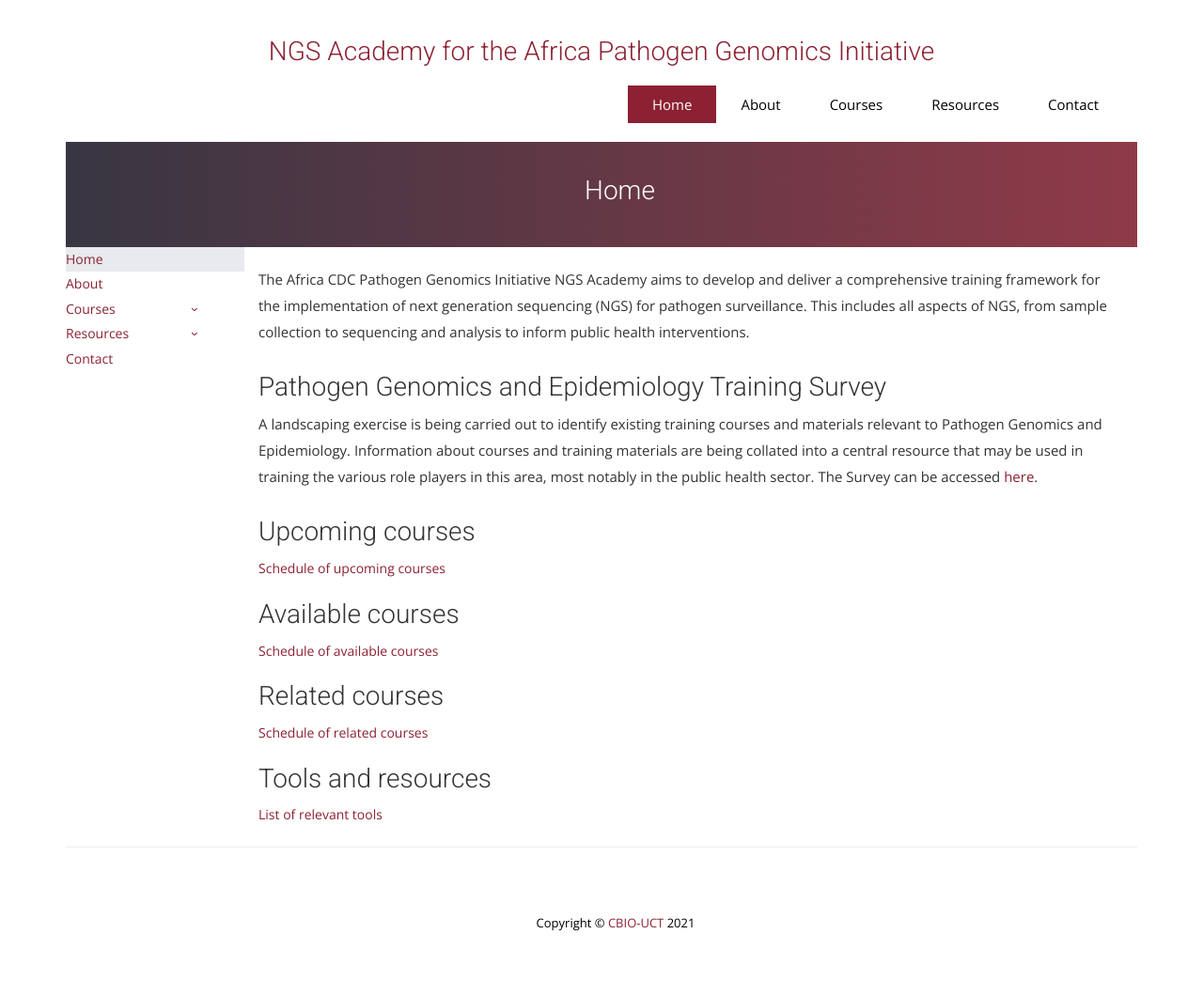
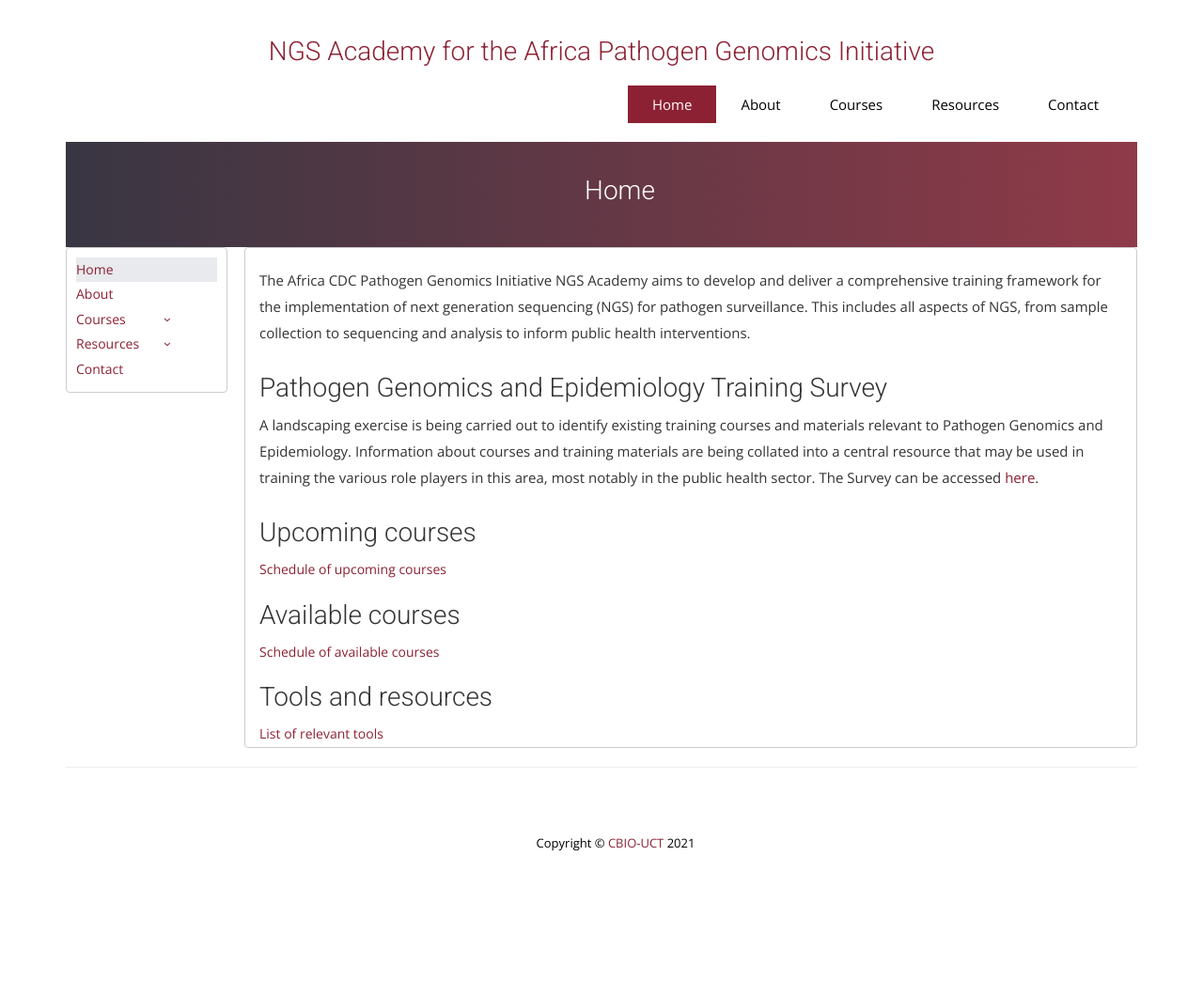
Before and after one commit to pmaturure3/ngs-academy, a Jekyll site: the page built from index.html, in a window 1280 px wide. Shown: the whole page at 94% size. Built offline with Jekyll 4.4.1, drawn with Linux system fonts in a browser that asks for light colours; nearby versions of some CDN libraries; some web fonts are replaced; comment, search, counter and statistics services are not loaded; after the commit the page ends 975 px from its top, so only the background shows below that.

Commit message:
updated courses

```diff
--- a/_includes/side-nav_js.html
+++ b/_includes/side-nav_js.html
@@ -65,7 +65,7 @@
         background-color: yellow !important;
     }
 </style>
-<div class="row">
+<div class="row side_nav_border">
 
     <nav class="side-main-nav">
         <ul class="side-main-nav-ul">
@@ -87,7 +87,7 @@
 
                 <ul class="courselist indent_sub_list">
                     <li {% if page.url=="/courses/related-courses/" %} class="sub_color" {% endif %}><a
-                            href="{{ site.url }}courses/related-courses/"> Related courses </a></li>
+                            href="{{ site.url }}courses/available-courses/"> Related courses </a></li>
 
                 </ul>
 
--- a/_layouts/default.html
+++ b/_layouts/default.html
@@ -181,7 +181,7 @@
 
                 </div>
 
-                <div class="col-lg-10 col-md-10 col-sm-10" class="my-auto">
+                <div class="col-lg-10 col-md-10 col-sm-10 cont_side_nav_border" class="my-auto">
                     {{content}}
                 </div>
 
--- a/courses.html
+++ b/courses.html
@@ -65,7 +65,7 @@
     {% endfor %}
 
   </div>
-  <div id="section3" class="blockx side_menu_bg">
+  <!-- <div id="section3" class="blockx side_menu_bg">
     <h3>Related courses</h3>
     <hr>
     {% for post in site.posts %}
@@ -82,7 +82,7 @@
     {% endif %}
     {% endfor %}
 
-  </div>
+  </div> -->
 
 
 
--- a/css/style.css
+++ b/css/style.css
@@ -997,3 +997,21 @@
 .rounded-corners{
   border-radius: 15px;
 }
+
+
+.cont_side_nav_border{
+
+  border: 1px solid #ccc;
+  border-radius:4px;
+  /* margin:0.5px; */
+
+}
+
+.side_nav_border{
+
+  border: 1px solid #ccc;
+  border-radius:4px;
+padding: 10px;
+margin-right:3px;
+
+}
--- a/index.html
+++ b/index.html
@@ -59,7 +59,7 @@
   </div>
 </div>
 
-<div class="row ">
+<!-- <div class="row ">
 
   <div class="col-sm-12">
 
@@ -68,7 +68,7 @@
     <a href="{{ site.baseurl }}/courses">Schedule of related
       courses</a>
   </div>
-</div>
+</div> -->
 
 <div class="row ">
   <div class="col-sm-12">
```
Also changed, not shown: available-courses.html (added, +34 -0 lines).
